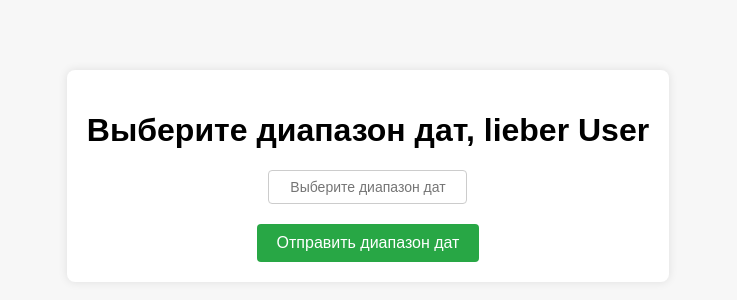
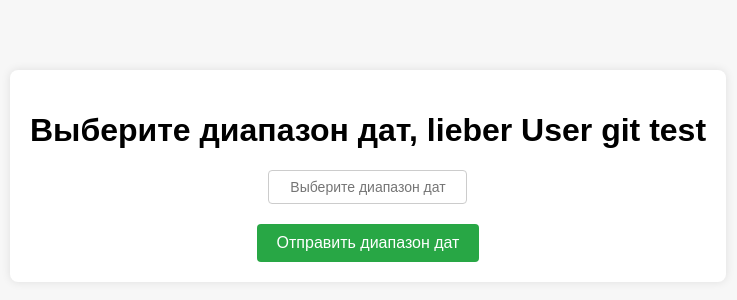
Before and after one commit to Lenster73/Kalender-, a plain HTML site: page index.html in a window 1280 px wide. Shown: the part 224-524 px from the top of the page, without its empty margins (272-1009 px from the left). Drawn offline with nearby package versions, Linux system fonts and the light colour scheme.

Commit message:
index.html mod

```diff
--- a/index.html
+++ b/index.html
@@ -10,7 +10,7 @@
 <body>
 
     <div class="calendar-container">
-        <h1>Выберите диапазон дат, lieber User</h1>
+        <h1>Выберите диапазон дат, lieber User git test</h1>
         <input type="text" id="dateRangePicker" placeholder="Выберите диапазон дат">
         <button onclick="submitDateRange()">Отправить диапазон дат</button>
     </div>
```
